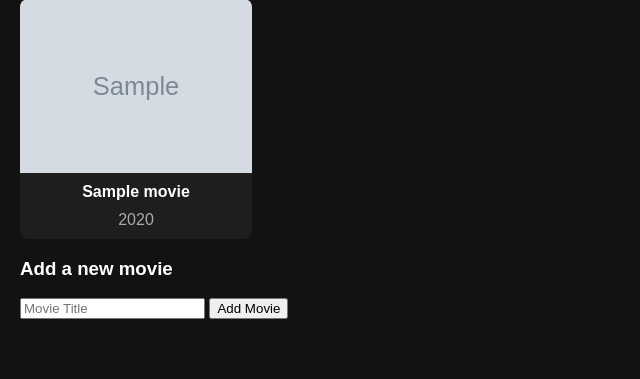
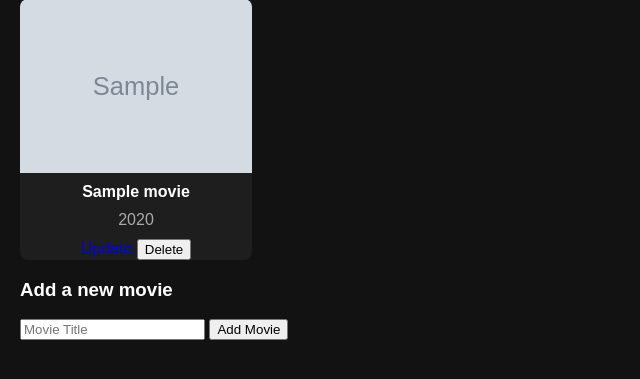
Before and after one commit to ahhab/MoviWebApp, a Flask app: page /users/1 in a window 1280 px wide. Shown: the part 149-528 px from the top of the page, without its empty margins (0-640 px from the left). Run offline with Flask 3, Linux system fonts and the light colour scheme; tables that the repository leaves empty hold one stand-in row (values such as "Sample post"); grey boxes marked "Sample" are stand-in pictures.

Commit message:
Update and Delete options

```diff
--- a/app.py
+++ b/app.py
@@ -1,6 +1,6 @@
 from flask import Flask, render_template, request, redirect, url_for
 from data_manager import DataManager
-from models import db, User
+from models import db, User, Movie
 import movies as movie_commands
 
 app = Flask(__name__)
@@ -39,5 +39,21 @@ def add_movie(user_id):
             data_manager.add_movie(user_id, movie_data)
     return redirect(url_for('user_movies', user_id=user_id))
 
+@app.route('/users/<int:user_id>/movies/<int:movie_id>/update', methods=['GET', 'POST'])
+def update_movie(user_id, movie_id):
+    if request.method == 'POST':
+        new_title = request.form.get("new_title")
+        if new_title:
+            data_manager.update_movie(movie_id, new_title)
+        return redirect(url_for('user_movies', user_id=user_id))
+    else:
+        movie = Movie.query.get(movie_id)
+        return render_template('update_movie.html', movie=movie)
+
+@app.route('/users/<int:user_id>/movies/<int:movie_id>/delete', methods=['POST'])
+def delete_movie(user_id, movie_id):
+    data_manager.delete_movie(movie_id)
+    return redirect(url_for('user_movies', user_id=user_id))
+
 if __name__ == '__main__':
     app.run(host='0.0.0.0', port=8080, debug=True)
--- a/data_manager.py
+++ b/data_manager.py
@@ -22,3 +22,15 @@ class DataManager:
         )
         db.session.add(new_movie)
         db.session.commit()
+
+    def update_movie(self, movie_id, new_title):
+        movie = Movie.query.get(movie_id)
+        if movie:
+            movie.title = new_title
+            db.session.commit()
+
+    def delete_movie(self, movie_id):
+        movie = Movie.query.get(movie_id)
+        if movie:
+            db.session.delete(movie)
+            db.session.commit()
--- a/templates/movies.html
+++ b/templates/movies.html
@@ -11,6 +11,12 @@
                     <img class="movie-poster" src="{{ movie.poster_image_url }}" title="{{ movie.title }}">
                     <div class="movie-title">{{ movie.title }}</div>
                     <div class="movie-year">{{ movie.year }}</div>
+                    <div class="movie-actions">
+                        <a href="{{ url_for('update_movie', user_id=user.id, movie_id=movie.id) }}">Update</a>
+                        <form action="{{ url_for('delete_movie', user_id=user.id, movie_id=movie.id) }}" method="post" style="display:inline;">
+                            <button type="submit">Delete</button>
+                        </form>
+                    </div>
                 </div>
             </li>
         {% endfor %}
```
Also changed, not shown: templates/update_movie.html (added, +11 -0 lines).
